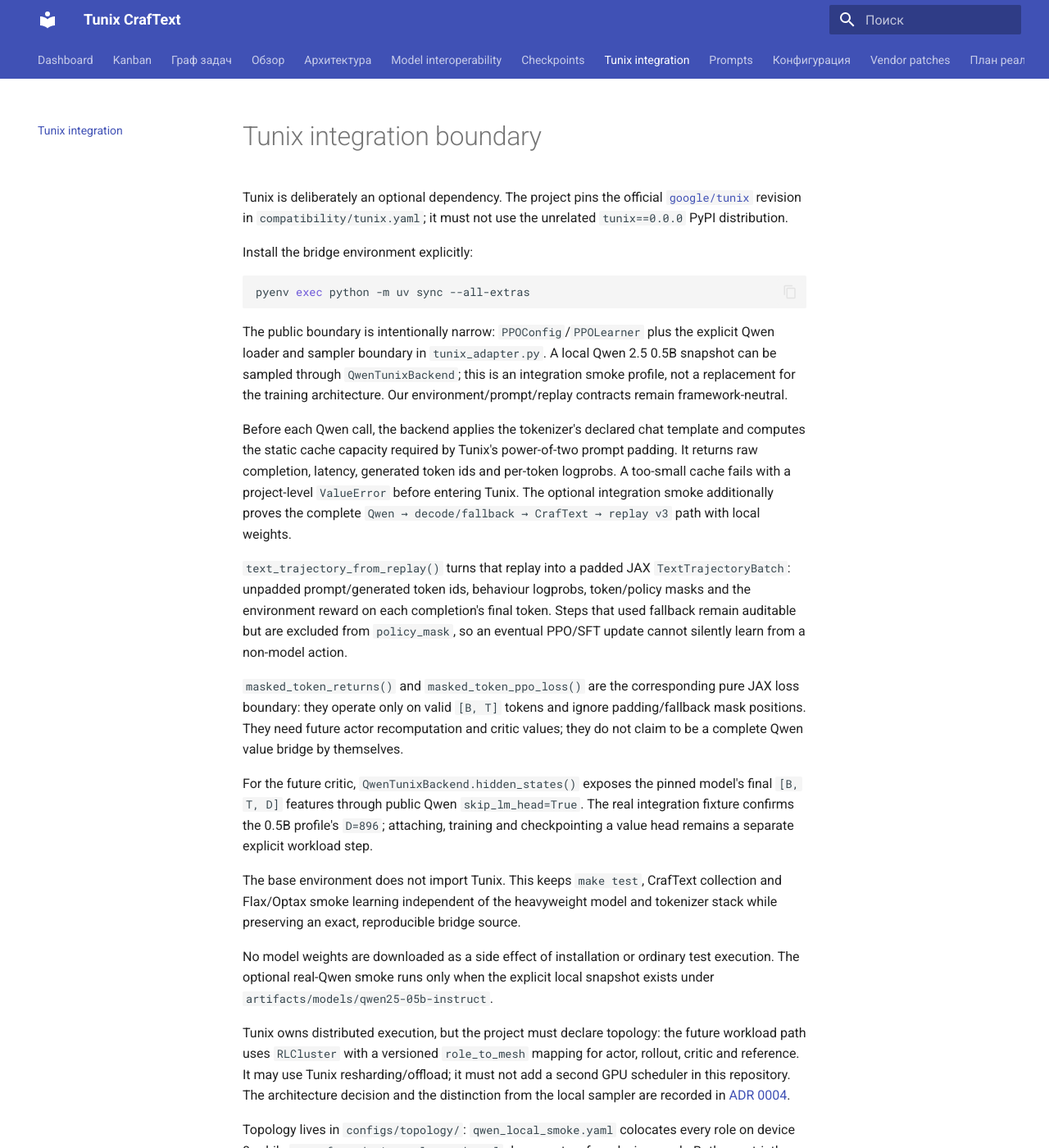
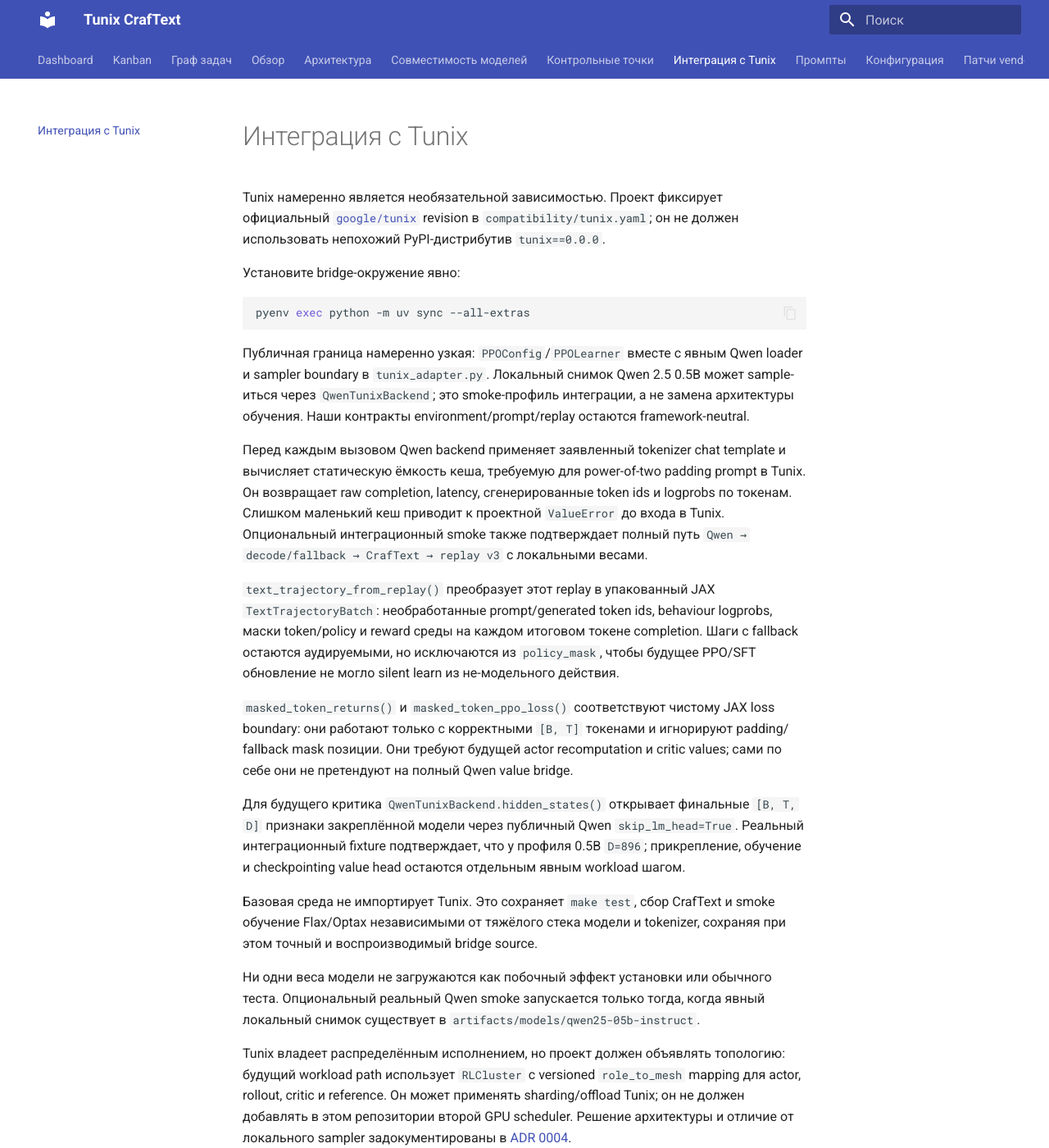
Before and after one commit to Lukashevskiy/tunix-agents, an MkDocs documentation site: the page built from docs/tunix.md, in a window 1280 px wide and 1400 px high. Shown: the whole window at 82% size. Built offline with MkDocs 1.6.1 and Material for MkDocs 9.7.7, drawn with Linux system fonts in a browser that asks for light colours; some of the changed text lies outside the part shown.

Commit message:
docs: локализация tunix-craftext docs на русский и синхронизация навигации MkDocs

````diff
--- a/docs/tunix.md
+++ b/docs/tunix.md
@@ -1,70 +1,71 @@
-# Tunix integration boundary
+# Интеграция с Tunix
 
-Tunix is deliberately an optional dependency. The project pins the official
-[`google/tunix`](https://github.com/google/tunix) revision in
-`compatibility/tunix.yaml`; it must not use the
-unrelated `tunix==0.0.0` PyPI distribution.
+Tunix намеренно является необязательной зависимостью. Проект фиксирует официальный
+[`google/tunix`](https://github.com/google/tunix) revision в
+`compatibility/tunix.yaml`; он не должен использовать
+непохожий PyPI-дистрибутив `tunix==0.0.0`.
 
-Install the bridge environment explicitly:
+Установите bridge-окружение явно:
 
 ```bash
 pyenv exec python -m uv sync --all-extras
 ```
 
-The public boundary is intentionally narrow: `PPOConfig`/`PPOLearner` plus the
-explicit Qwen loader and sampler boundary in `tunix_adapter.py`. A local Qwen 2.5
-0.5B snapshot can be sampled through `QwenTunixBackend`; this is an integration
-smoke profile, not a replacement for the training architecture. Our
-environment/prompt/replay contracts remain framework-neutral.
+Публичная граница намеренно узкая: `PPOConfig`/`PPOLearner` вместе с
+явным Qwen loader и sampler boundary в `tunix_adapter.py`. Локальный снимок Qwen 2.5
+0.5B может sample-иться через `QwenTunixBackend`; это smoke-профиль интеграции, а не
+замена архитектуры обучения. Наши контракты environment/prompt/replay остаются
+framework-neutral.
 
-Before each Qwen call, the backend applies the tokenizer's declared chat template
-and computes the static cache capacity required by Tunix's power-of-two prompt
-padding. It returns raw completion, latency, generated token ids and per-token logprobs. A too-small
-cache fails with a project-level `ValueError` before entering Tunix. The optional
-integration smoke additionally proves the complete `Qwen → decode/fallback →
-CrafText → replay v3` path with local weights.
+Перед каждым вызовом Qwen backend применяет заявленный tokenizer chat template
+и вычисляет статическую ёмкость кеша, требуемую для power-of-two padding prompt в Tunix.
+Он возвращает raw completion, latency, сгенерированные token ids и logprobs по токенам.
+Слишком маленький кеш приводит к проектной `ValueError` до входа в Tunix.
+Опциональный интеграционный smoke также подтверждает полный путь
+`Qwen → decode/fallback → CrafText → replay v3` с локальными весами.
 
-`text_trajectory_from_replay()` turns that replay into a padded JAX
-`TextTrajectoryBatch`: unpadded prompt/generated token ids, behaviour logprobs, token/policy masks and
-the environment reward on each completion's final token. Steps that used fallback remain
-auditable but are excluded from `policy_mask`, so an eventual PPO/SFT update cannot silently
-learn from a non-model action.
+`text_trajectory_from_replay()` преобразует этот replay в упакованный JAX
+`TextTrajectoryBatch`: необработанные prompt/generated token ids, behaviour logprobs,
+маски token/policy и reward среды на каждом итоговом токене completion.
+Шаги с fallback остаются аудируемыми, но исключаются из `policy_mask`, чтобы
+будущее PPO/SFT обновление не могло silent learn из не-модельного действия.
 
-`masked_token_returns()` and `masked_token_ppo_loss()` are the corresponding pure JAX loss
-boundary: they operate only on valid `[B, T]` tokens and ignore padding/fallback mask positions.
-They need future actor recomputation and critic values; they do not claim to be a complete
-Qwen value bridge by themselves.
+`masked_token_returns()` и `masked_token_ppo_loss()` соответствуют чистому JAX loss
+boundary: они работают только с корректными `[B, T]` токенами и игнорируют padding/
+fallback mask позиции. Они требуют будущей actor recomputation и critic values;
+сами по себе они не претендуют на полный Qwen value bridge.
 
-For the future critic, `QwenTunixBackend.hidden_states()` exposes the pinned model's final
-`[B, T, D]` features through public Qwen `skip_lm_head=True`. The real integration fixture
-confirms the 0.5B profile's `D=896`; attaching, training and checkpointing a value head remains
-a separate explicit workload step.
+Для будущего критика `QwenTunixBackend.hidden_states()` открывает финальные
+`[B, T, D]` признаки закреплённой модели через публичный Qwen `skip_lm_head=True`.
+Реальный интеграционный fixture подтверждает, что у профиля 0.5B `D=896`; прикрепление,
+обучение и checkpointing value head остаются отдельным явным workload шагом.
 
-The base environment does not import Tunix. This keeps `make test`, CrafText
-collection and Flax/Optax smoke learning independent of the heavyweight model
-and tokenizer stack while preserving an exact, reproducible bridge source.
+Базовая среда не импортирует Tunix. Это сохраняет `make test`, сбор CrafText и smoke
+обучение Flax/Optax независимыми от тяжёлого стека модели и tokenizer, сохраняя при этом
+точный и воспроизводимый bridge source.
 
-No model weights are downloaded as a side effect of installation or ordinary test
-execution. The optional real-Qwen smoke runs only when the explicit local snapshot
-exists under `artifacts/models/qwen25-05b-instruct`.
+Ни одни веса модели не загружаются как побочный эффект установки или обычного теста.
+Опциональный реальный Qwen smoke запускается только тогда, когда явный локальный снимок
+существует в `artifacts/models/qwen25-05b-instruct`.
 
-Tunix owns distributed execution, but the project must declare topology: the future
-workload path uses `RLCluster` with a versioned `role_to_mesh` mapping for actor,
-rollout, critic and reference. It may use Tunix resharding/offload; it must not add a
-second GPU scheduler in this repository. The architecture decision and the distinction
-from the local sampler are recorded in [ADR 0004](adr/0004-tunix-cluster-topology.md).
+Tunix владеет распределённым исполнением, но проект должен объявлять топологию: будущий
+workload path использует `RLCluster` с versioned `role_to_mesh` mapping для actor,
+rollout, critic и reference. Он может применять sharding/offload Tunix; он не должен добавлять
+в этом репозитории второй GPU scheduler. Решение архитектуры и отличие от локального sampler
+задокументированы в [ADR 0004](adr/0004-tunix-cluster-topology.md).
 
-Topology lives in `configs/topology/`: `qwen_local_smoke.yaml` colocates every role on
-device 0, while `qwen_four_device_colocated.yaml` documents a four-device mesh. Both are
-strictly validated before an accelerator workload is constructed; a profile requesting
-unavailable devices fails early. `tunix_role_to_meshes()` is the sole adapter that maps
-these named roles to Tunix's official `Role` enum.
+Топология живёт в `configs/topology/`: `qwen_local_smoke.yaml` размещает все роли на
+устройстве 0, а `qwen_four_device_colocated.yaml` документирует четырехустройственный mesh.
+Оба профиля строго валидируются до построения accelerator workload; профиль, запрашивающий
+недоступные устройства, завершается раньше. `tunix_role_to_meshes()` — единственный адаптер,
+сопоставляющий эти именованные роли с официальным Tunix `Role` enum.
 
-`tests/integration/test_tunix_topology_hardware.py` is intentionally hardware-gated: it skips
-below four visible devices and verifies the four-device profile on an accelerator runner. This
-tests placement declaration, not scale-up performance; the latter belongs to the performance lane.
+`tests/integration/test_tunix_topology_hardware.py` намеренно hardware-gated: он пропускает
+тест на системах с менее чем четырьмя видимыми устройствами и проверяет четырехустройственный
+профиль на accelerator runner. Это проверяет declaration placement, а не масштабную производительность;
+последняя относится к performance lane.
 
-The corresponding versioned profiles are `configs/models/gemma3_270m_instruction.yaml`
-and `configs/models/qwen25_05b_instruction.yaml`. Their committed download/license
-flags deliberately remain `false`: they describe a portable repository, not the
-private local state of one machine.
+Соответствующие versioned profiles — `configs/models/gemma3_270m_instruction.yaml`
+и `configs/models/qwen25_05b_instruction.yaml`. Их зафиксированные флаги download/license
+намеренно остаются `false`: они описывают портируемый репозиторий, а не приватное состояние
+одной машины.
--- a/mkdocs.yml
+++ b/mkdocs.yml
@@ -31,19 +31,19 @@
   - Граф задач: _generated/task-graph.md
   - Обзор: index.md
   - Архитектура: architecture.md
-  - Model interoperability: interop.md
-  - Checkpoints: checkpoints.md
-  - Tunix integration: tunix.md
-  - Prompts: prompts.md
+  - Совместимость моделей: interop.md
+  - Контрольные точки: checkpoints.md
+  - Интеграция с Tunix: tunix.md
+  - Промпты: prompts.md
   - Конфигурация: configuration.md
-  - Vendor patches: vendor-patches.md
+  - Патчи vendor: vendor-patches.md
   - План реализации: plan.md
   - Качество и perf: quality.md
   - Среда разработки: development.md
   - Типы и docstrings: code-quality.md
   - Поставка изменений: delivery.md
   - Эксперименты: experiments.md
-  - Examples: examples.md
+  - Примеры: examples.md
   - История изменений: _generated/changelog.md
   - Бенчмарки: _generated/benchmarks.md
   - ADR:
````
Also changed, not shown: README.md (+30 -29 lines), docs/checkpoints.md (+7 -7 lines), docs/configuration.md (+6 -6 lines), docs/examples.md (+9 -9 lines).
